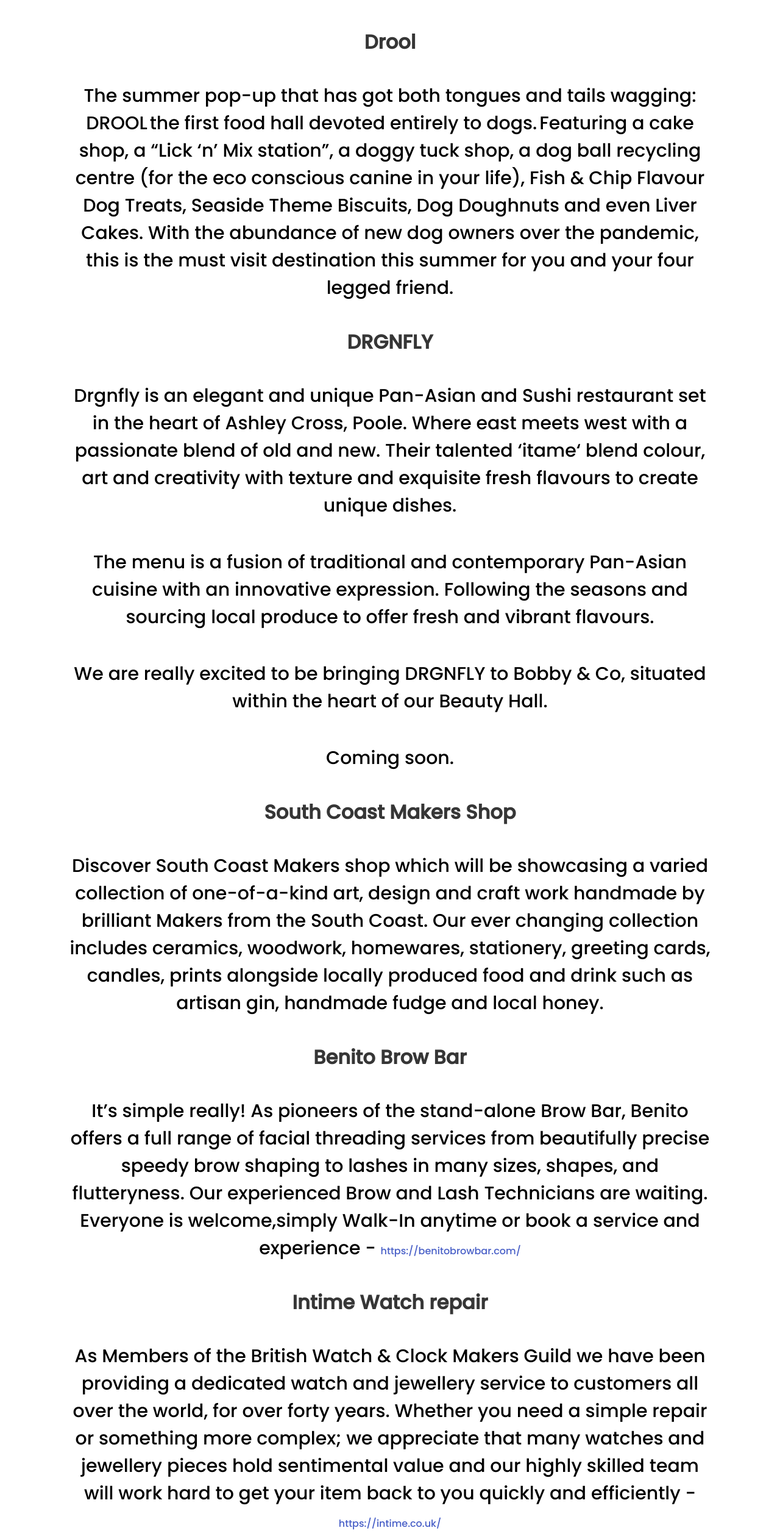
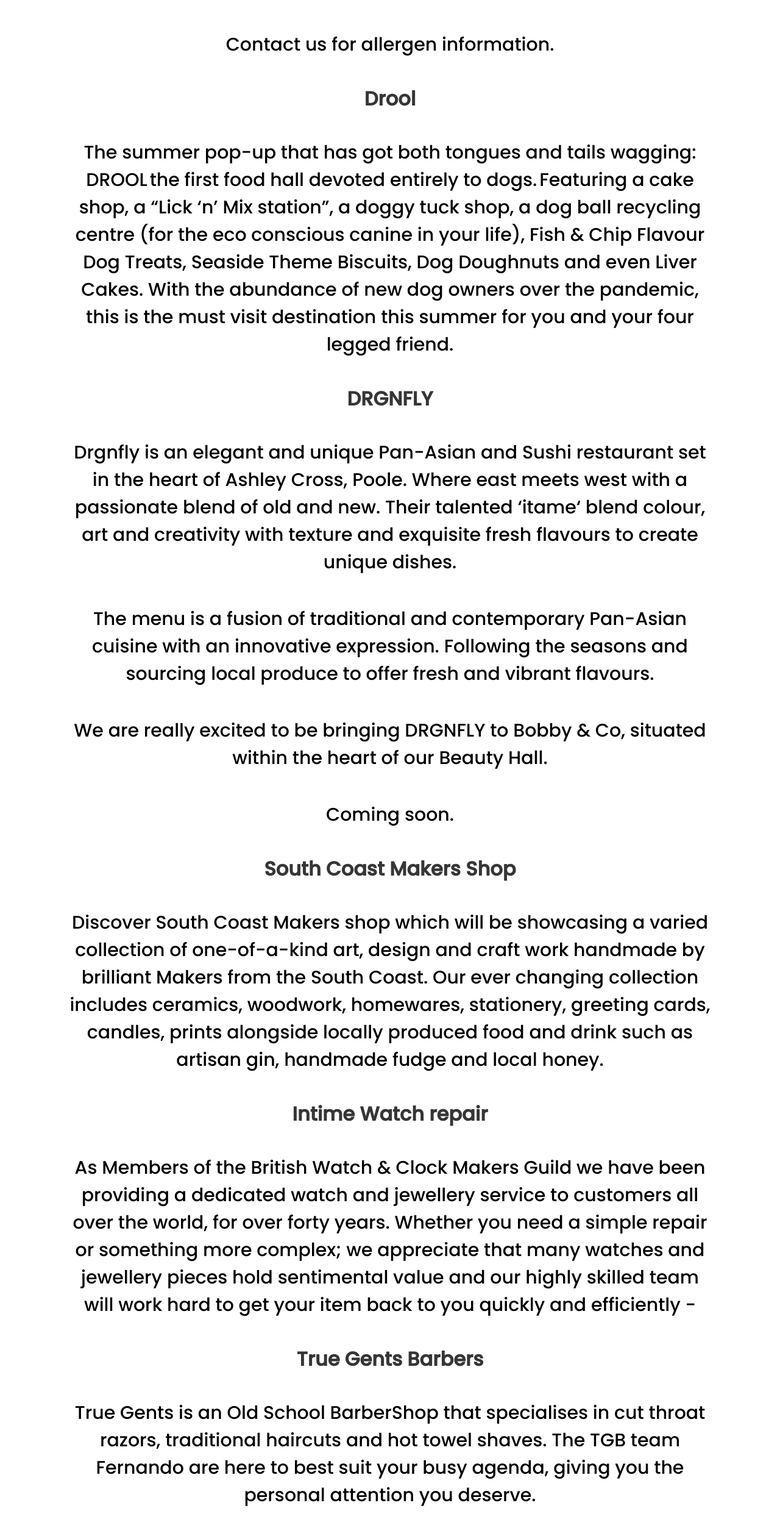
Before and after one commit to olilewis1/BobbysBournemouth, a React (Create React App) app: page /whatsinside in a window 1280 px wide. Shown: the part 1638-4162 px from the top of the page at 61% size. Built offline with nearby package versions, Linux system fonts and the light colour scheme.

Commit message:
changed text

```diff
--- a/src/components/WhatsInside.js
+++ b/src/components/WhatsInside.js
@@ -60,6 +60,9 @@
           A small, locally run parlour set within the historic Bobby’s of Bournemouth building. Our friendly team will be serving up a selection of delicious homemade ice cream, freshly ground coffee (from local legends Bad Hand) and baked goods every day of the week and welcome all to pop in.
 
         </p>
+        <p className="m-6 is-size-6-touch">
+          Contact us for allergen information.
+        </p>
         <h2 className="mt-6 title">
           Drool
         </h2>
@@ -67,6 +70,7 @@
           The summer pop-up that has got both tongues and tails wagging: DROOL the first food hall devoted entirely to dogs. Featuring a cake shop, a “Lick ‘n’ Mix station”, a doggy tuck shop, a dog ball recycling centre (for the eco conscious canine in your life), Fish & Chip Flavour Dog Treats, Seaside Theme Biscuits, Dog Doughnuts and even Liver Cakes. With the abundance of new dog owners over the pandemic, this is the must visit destination this summer for you and your four legged friend.
 
         </p>
+
         <h2 className="mt-6 title">
           DRGNFLY
         </h2>
@@ -93,14 +97,6 @@
 
           Our ever changing collection includes ceramics, woodwork, homewares, stationery, greeting cards, candles, prints alongside locally produced food and drink such as artisan gin, handmade fudge and local honey.
         </p>
-        <h2 className="mt-6 title">
-          Benito Brow Bar
-        </h2>
-        <p className="m-6 is-size-6-touch">
-          It’s simple really!  As pioneers of the stand-alone
-          Brow Bar, Benito offers a full range of facial threading services from beautifully precise speedy brow shaping to lashes in many sizes, shapes, and flutteryness. Our experienced Brow and Lash Technicians are waiting. Everyone is welcome,simply Walk-In anytime
-          or book a service and experience - <a className="is-size-6">https://benitobrowbar.com/ </a>
-        </p>
 
         <h2 className="mt-6 title">
           Intime Watch repair
@@ -108,7 +104,7 @@
         </h2>
         <p className="m-6 is-size-6-touch">
           As Members of the British Watch & Clock Makers Guild we have been providing a dedicated watch and jewellery service to customers all over the world, for over forty years.
-          Whether you need a simple repair or something more complex; we appreciate that many watches and jewellery pieces hold sentimental value and our highly skilled team will work hard to get your item back to you quickly and efficiently - <a className="is-size-6">https://intime.co.uk/ </a>
+          Whether you need a simple repair or something more complex; we appreciate that many watches and jewellery pieces hold sentimental value and our highly skilled team will work hard to get your item back to you quickly and efficiently -
 
 
         </p>
@@ -123,6 +119,32 @@
 
 
 
+        <h2 className="mt-6 title">
+          Benito Brow Bar
+        </h2>
+        <p className="m-6 is-size-6-touch">
+          It’s simple really!  As pioneers of the stand-alone
+          Brow Bar, Benito offers a full range of facial threading services from beautifully precise speedy brow shaping to lashes in many sizes, shapes, and flutteryness. Our experienced Brow and Lash Technicians are waiting. Everyone is welcome,simply Walk-In anytime
+          or book a service and experience
+        </p>
+        <p className="m-6 is-size-6-touch">
+          Coming soon.
+        </p>
+
+        <h2 className="mt-6 title">
+          The Venue Beauty Salon
+        </h2>
+        <p className="m-6 is-size-6-touch">
+          The Venue, in the vibrant hub of Bobbys, Bournemouth offers a haven of calm and indulgent luxury together with an inspiring energetic and creative environment. Founder Emily Dillon and Director Caroline Crichton lead a highly talented and experienced team of therapists to create an outstanding experience and exceptional level of service to valued clients.
+        </p>
+        <p className="m-6 is-size-6-touch">
+          Your health and wellbeing is our priority, but comfort and convenience is important too. With online booking services, the latest aesthetic and non-surgical technology for face and body, iPads and mobile phone charging points, life just got a little easier.
+        </p>
+        <p className="m-6 is-size-6-touch">
+          Coming soon.
+        </p>
+
+
 
       </section>
     </div>
```
